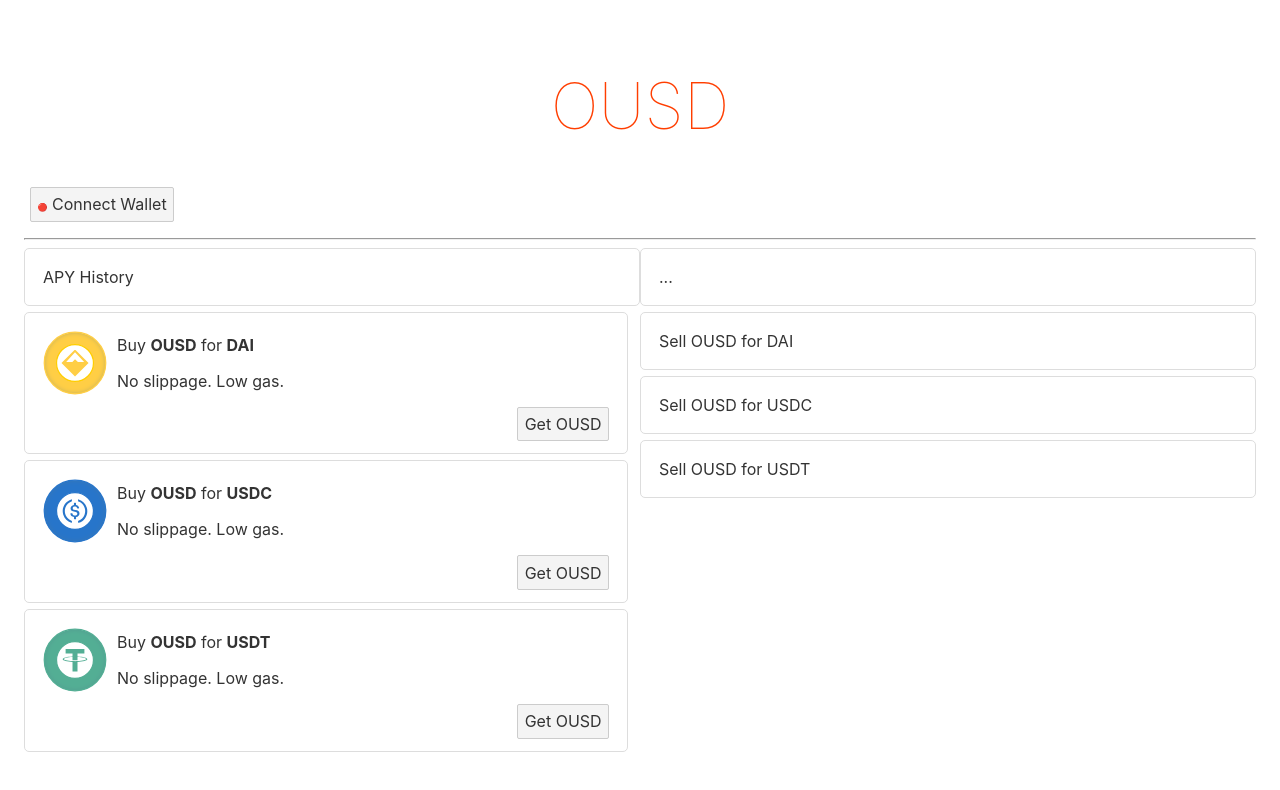
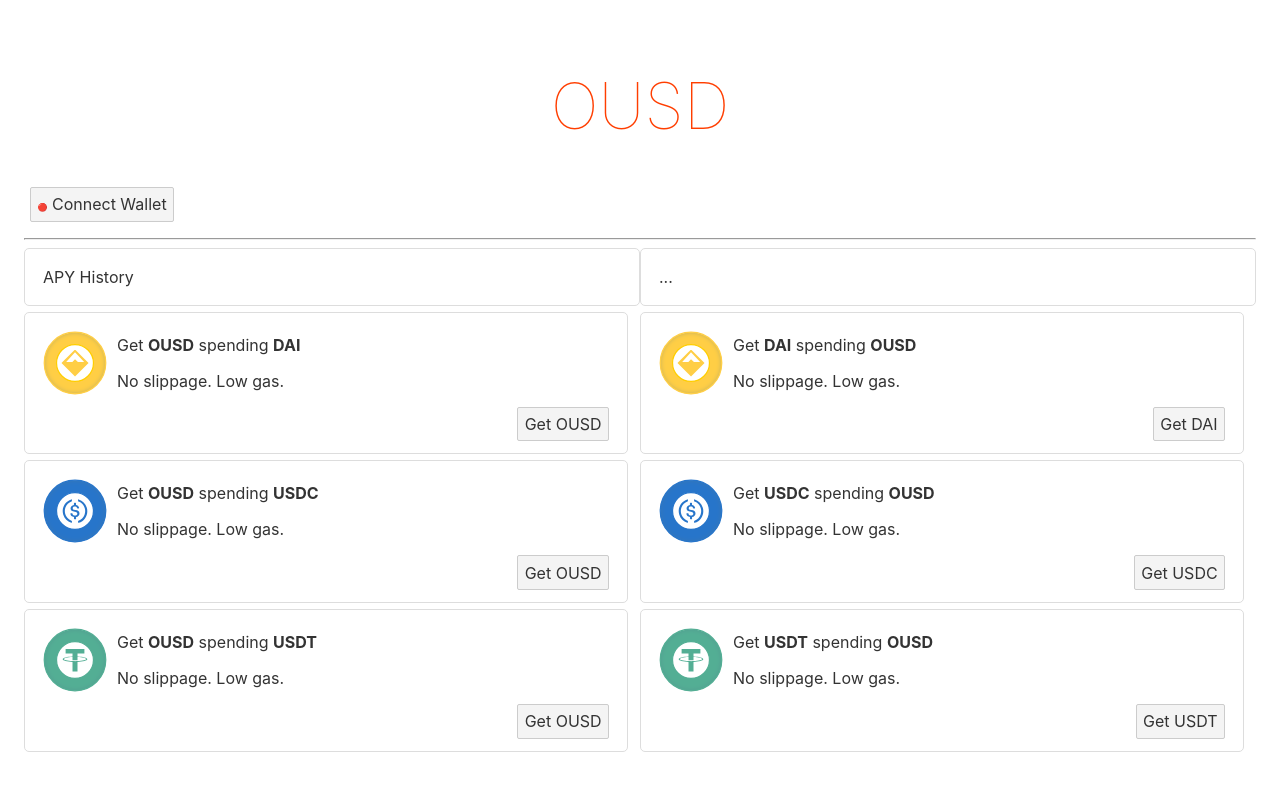
Before and after one commit to OriginProtocol/ousd-flipper, a Svelte app: page / in a window 1280 px wide. Shown: the top 790 px of the page. Built offline with nearby package versions, Linux system fonts and the light colour scheme; no server answers.

Commit message:
Now with Sells

```diff
--- a/src/App.svelte
+++ b/src/App.svelte
@@ -1,5 +1,5 @@
 <script>
-	import BuyBox from './BuyBox.svelte';
+	import SwapBox from './SwapBox.svelte';
 	import Connect from './Connect.svelte';
 	import {
         ousdBalance,
@@ -49,15 +49,15 @@
 	</div>
 
 	<div class="outerBox">
-		<BuyBox stableName="DAI"  flipMethod="buyOusdWithDai"/>
-		<BuyBox stableName="USDC" flipMethod="buyOusdWithUsdc"  />
-		<BuyBox stableName="USDT" flipMethod="buyOusdWithUsdt"/>
+		<SwapBox from="DAI"  to="OUSD" flipMethod="buyOusdWithDai"/>
+		<SwapBox from="USDC" to="OUSD" flipMethod="buyOusdWithUsdc"  />
+		<SwapBox from="USDT" to="OUSD" flipMethod="buyOusdWithUsdt"/>
 	</div>
 
 	<div class="outerBox">
-		<div class="box">Sell OUSD for DAI</div>
-		<div class="box">Sell OUSD for USDC</div>
-		<div class="box">Sell OUSD for USDT</div>
+		<SwapBox from="OUSD" to="DAI"  flipMethod="sellOusdForDai"/>
+		<SwapBox from="OUSD" to="USDC" flipMethod="sellOusdForUsdc"  />
+		<SwapBox from="OUSD" to="USDT" flipMethod="sellOusdForUsdt"/>
 	</div>
 
 
--- a/src/BuyBox.svelte
+++ b/src/SwapBox.svelte
@@ -8,12 +8,14 @@
     } from "./stores.js";
     import { writable, derived, get } from "svelte/store";
 
-    export let stableName;
+    export let from;
+    export let to;
+    let notOusd = from != 'OUSD' ? from : to
     export let flipMethod;
     export let isOpen = false;
 
-    const balance = flipperBalances["OUSD"];
-    $: userBalance = userBalances[stableName];
+    const balance = flipperBalances[to];
+    $: userBalance = userBalances[from];
     let available = derived(balance, (b) => {
         if (b === undefined) {
             return undefined;
@@ -39,31 +41,31 @@
 
 <div class="box">
     <img
-        src="images/{stableName.toLowerCase()}-radio-on.svg"
+        src="images/{notOusd.toLowerCase()}-radio-on.svg"
         class="stableIcon"
-        alt={stableName}
+        alt={notOusd}
     />
 
     <p style="margin-top:4px">
-        Buy <strong>OUSD</strong> for <strong>{stableName}</strong>
+        Get <strong>{to}</strong> spending <strong>{from}</strong>
     </p>
     <p>
         {#if $available}
-            <strong>{$available.toLocaleString("en")} OUSD</strong> available.
+            <strong>{$available.toLocaleString("en")} {to}</strong> available.
         {/if}
         No slippage. {#if $txGasCost}${$txGasCost}{:else}Low{/if} gas.
     </p>
 
     {#if parseInt($userBalance) > 1}
             <p>You have <strong> {parseInt($userBalance).toLocaleString("en")}
-            {stableName}</strong>.</p>
+            {from}</strong>.</p>
         {:else if parseInt($userBalance) < 20}
-            <p>You don't have enough {stableName}.</p>
+            <p>You don't have enough {from}.</p>
         {/if}
 
     {#if !isOpen}
         <div style="text-align: right;">
-            <button on:click={clickOpen}>Get OUSD</button>
+            <button on:click={clickOpen}>Get {to}</button>
         </div>
     {:else}
 
@@ -71,17 +73,17 @@
             <tr>
                 <td>Get</td>
                 <td><input bind:value={amount} /> </td>
-                <td><strong>OUSD</strong></td>
+                <td><strong>{to}</strong></td>
             </tr>
             <tr>
                 <td>Pay</td>
                 <td><input bind:value={amount} /> </td>
-                <td><strong>{stableName}</strong></td>
+                <td><strong>{from}</strong></td>
             </tr>
         </table>
         <Transaction
             {flipMethod}
-            approvalCoin={stableName}
+            approvalCoin={from}
             {amount}
             onComplete={afterBuy}
         />
```
